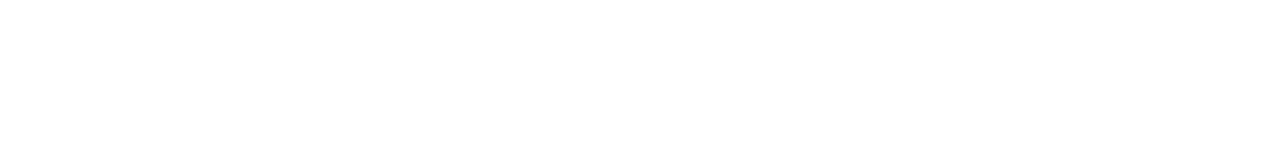
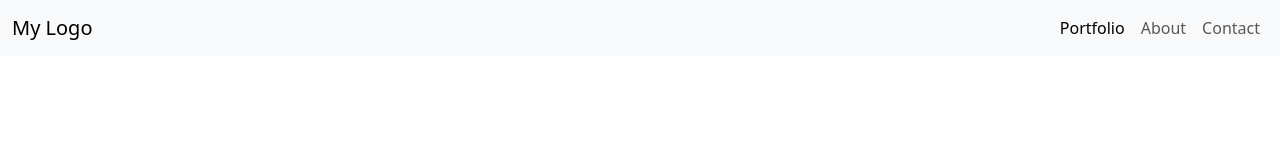
Before and after one commit to HFG43/Bootstrap, a plain HTML site: page index.html in a window 1280 px wide. Drawn offline with nearby package versions, Linux system fonts and the light colour scheme.

Commit message:
Add NavBar & Realigned

```diff
--- a/index.html
+++ b/index.html
@@ -10,6 +10,29 @@
     <link rel="stylesheet" href="style.css">
 </head>
 <body>
+  <header>
+    <nav class="navbar navbar-expand-xl bg-body-tertiary">
+        <div class="container-fluid">
+          <a class="navbar-brand" href="#">My Logo</a>
+          <button class="navbar-toggler" type="button" data-bs-toggle="collapse" data-bs-target="#navbarNav" aria-controls="navbarNav" aria-expanded="false" aria-label="Toggle navigation">
+            <span class="navbar-toggler-icon"></span>
+          </button>
+          <div class="collapse navbar-collapse d-flex flex-row-reverse" id="navbarNav">
+            <ul class="navbar-nav">
+              <li class="nav-item">
+                <a class="nav-link active" aria-current="page" href="#">Portfolio</a>
+              </li>
+              <li class="nav-item">
+                <a class="nav-link" href="#">About</a>
+              </li>
+              <li class="nav-item">
+                <a class="nav-link" href="#">Contact</a>
+              </li>
+            </ul>
+          </div>
+        </div>
+      </nav>
+  </header>
 
 
 </body>
```
